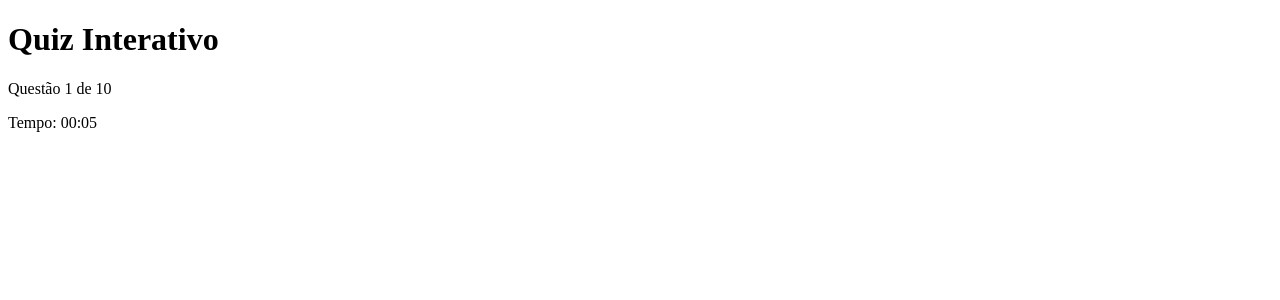
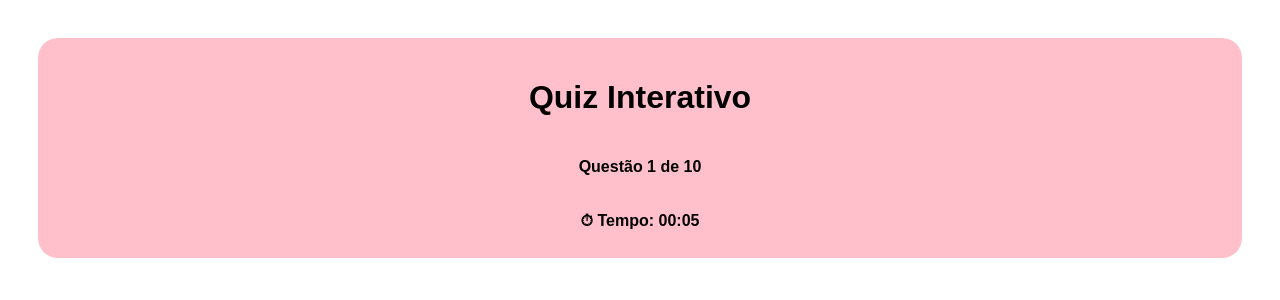
Before and after one commit to eduardavirgilio/quiz-interativo, a React (Vite) app: page / in a window 1280 px wide. Shown: the top 300 px of the page. Built offline with nearby package versions, Linux system fonts and the light colour scheme.

Commit message:
ADD: estilização do header

```diff
--- a/src/components/Header/Header.module.css
+++ b/src/components/Header/Header.module.css
@@ -0,0 +1,17 @@
+*{
+    padding: 10px;
+}
+.header{
+    background-color: pink;
+    font-family:Arial, Helvetica, sans-serif;
+    height: 200px;
+    width: auto;
+    border-radius: 20px;
+    align-content: center;
+    justify-items: center;
+    font-weight: bold;
+}
+
+.textHeader{
+    text-align: center;
+}
--- a/src/components/Header/index.jsx
+++ b/src/components/Header/index.jsx
@@ -41,11 +41,11 @@ export default function Header() {
   return (
 
     <header className={styles.header}>
-      <h1>Quiz Interativo</h1>
+      <h1 className={styles.textHeader}>Quiz Interativo</h1>
 
-      <p>{textoQuestao}</p>
+      <p className={styles.textHeader}>{textoQuestao}</p>
 
-      <p>Tempo: {formatarTempo(segundos)}</p>
+      <p className={styles.textHeader}>⏱ Tempo: {formatarTempo(segundos)}</p>
 
     </header>
   )
```
